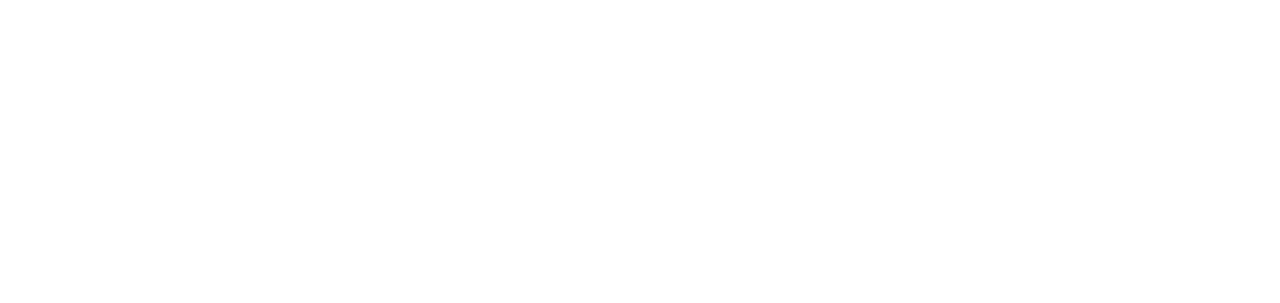
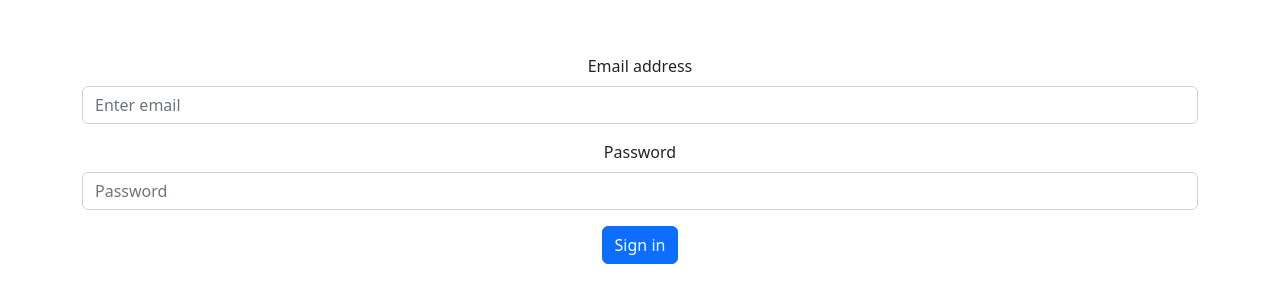
Before and after one commit to UWC2-JSCRIPT/320-w7-project-idea-gunturur, a React (Create React App) app in the folder occam-budget/: page / in a window 1280 px wide. Before the commit this address had no page. Shown: the part 241-544 px from the top of the page. Built offline with nearby package versions, Linux system fonts and the light colour scheme.

Commit message:
working with netlify deployment

```diff
--- a/occam-budget/package.json
+++ b/occam-budget/package.json
@@ -2,6 +2,7 @@
   "name": "occam-budget",
   "version": "0.1.0",
   "private": false,
+  "homepage": "/",
   "dependencies": {
     "@testing-library/jest-dom": "^5.16.5",
     "@testing-library/react": "^13.4.0",
--- a/occam-budget/src/App.js
+++ b/occam-budget/src/App.js
@@ -4,8 +4,8 @@
 import 'firebase/firestore';
 import IncomeForm from "./IncomeForm";
 import ExpensesForm from "./ExpensesForm";
-//import {BrowserRouter as Router, Routes, Route} from "react-router-dom";
-import { HashRouter as Router, Routes, Route } from 'react-router-dom';
+import {BrowserRouter as Router, Routes, Route} from "react-router-dom";
+//import { HashRouter as Router, Routes, Route } from 'react-router-dom';
 
 import HomePage from "./HomePage";
 import Visualization from "./Visualization";
@@ -16,7 +16,7 @@
         {/*Links to different forms*/}
         <Router>
             <Routes>
-                <Route exact path="/login" element={<LoginForm/>}/>
+                <Route exact path="/" element={<LoginForm/>}/>
                 <Route path="home" element={<HomePage/>}/>
                 <Route path="income" element={<IncomeForm/>}/>
                 <Route path="expense" element={<ExpensesForm/>}/>
```
Also changed, not shown: occam-budget/src/LoginForm.js (+4 -4 lines), 1 other file (tests, documents, lock files or other folders).
